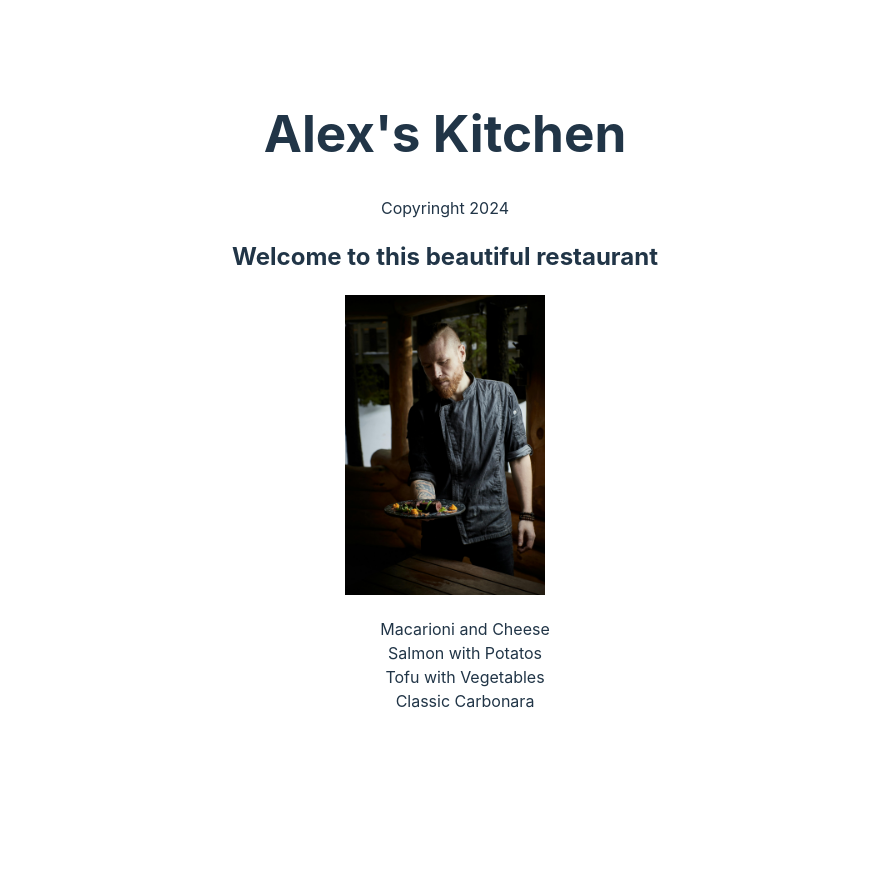
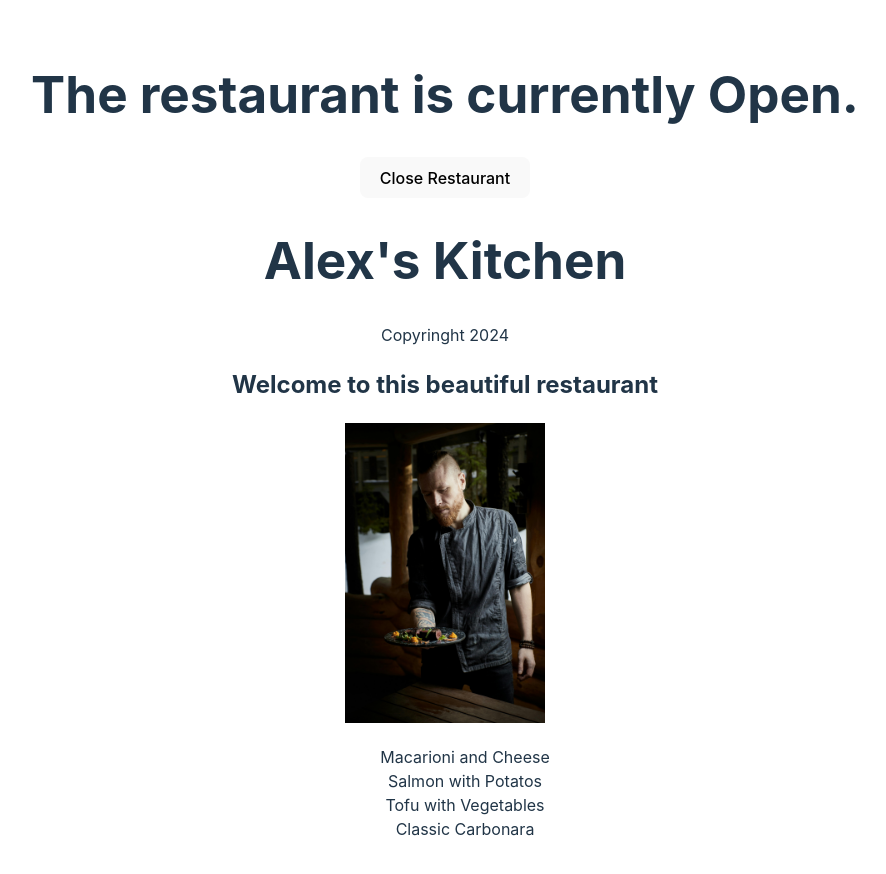
Before and after one commit to Angzuk/react-project, a React (Vite) app: page / in a window 1280 px wide. Shown: the top 874 px of the page, without its empty margins (195-1081 px from the left). Before the commit the page ends 800 px from the top, so only its background shows below. Built offline with nearby package versions, Linux system fonts and the light colour scheme.

Commit message:
Understanding useState hook

```diff
--- a/src/App.jsx
+++ b/src/App.jsx
@@ -1,3 +1,4 @@
+import { useState } from "react";
 import "./App.css";
 import chef from "./images/chef.jpg";
 
@@ -43,8 +44,12 @@ function Main({ dishes }) {
 }
 
 function App() {
+  const [status, setStatus] = useState("Open");
+  console.log(status);
   return (
     <div>
+      <h1>The restaurant is currently {status}.</h1>
+      <button onClick={() => setStatus("Close")}>Close Restaurant</button>
       <Header name="Alex" year={new Date().getFullYear()} />
       <Main dishes={dishObjects} />
     </div>
--- a/src/main.jsx
+++ b/src/main.jsx
@@ -1,8 +1,5 @@
-import { createRoot } from 'react-dom/client'
-import './index.css'
-import App from './App.jsx'
+import { createRoot } from "react-dom/client";
+import "./index.css";
+import App from "./App.jsx";
 
-const [firstAnimal, second , third] = ["giraffe","zebra","bear"]; // can be also represented: [, , third]
-console.log(second);
-
-createRoot(document.getElementById('root')).render(<App />);
+createRoot(document.getElementById("root")).render(<App />);
```
